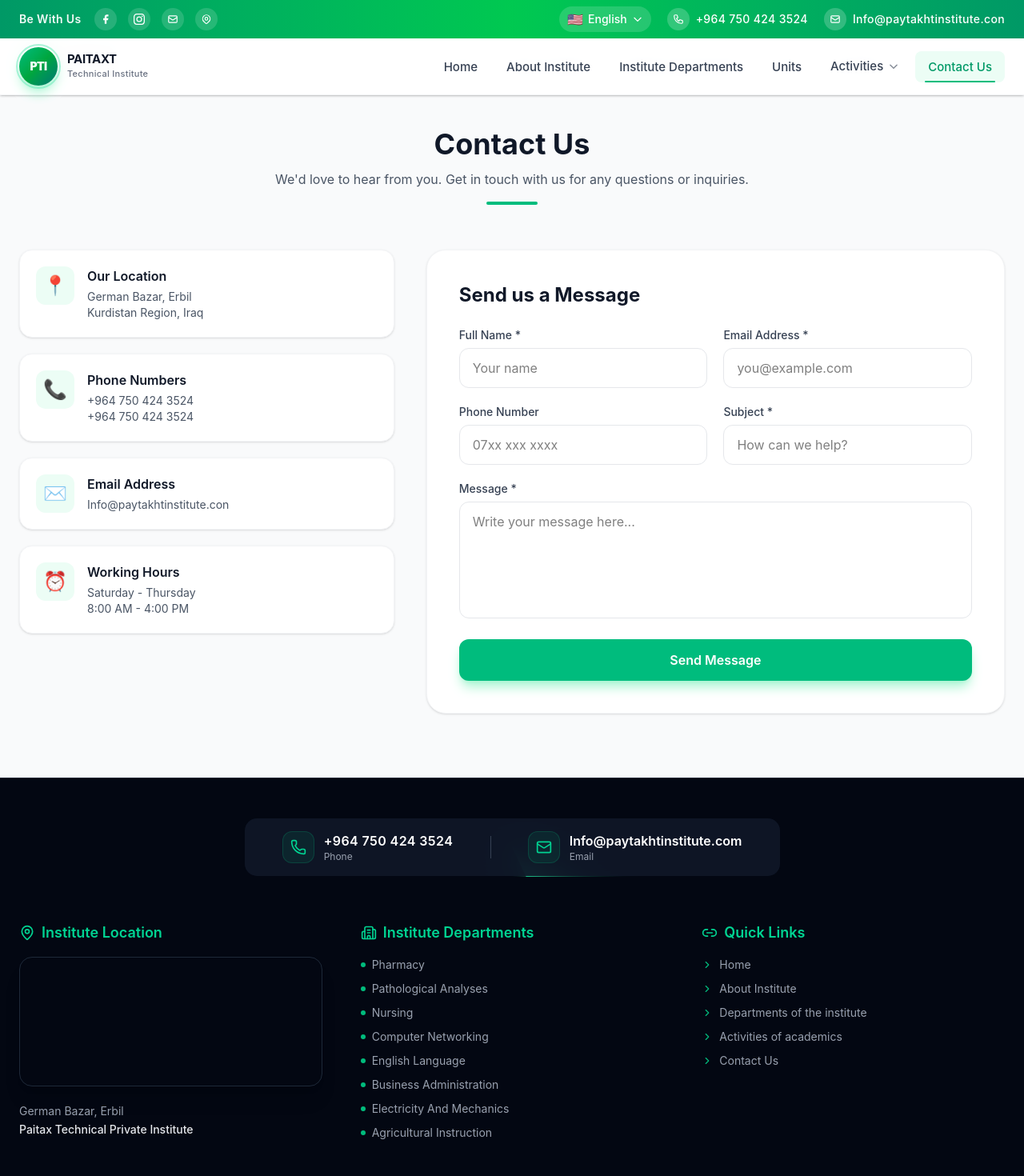
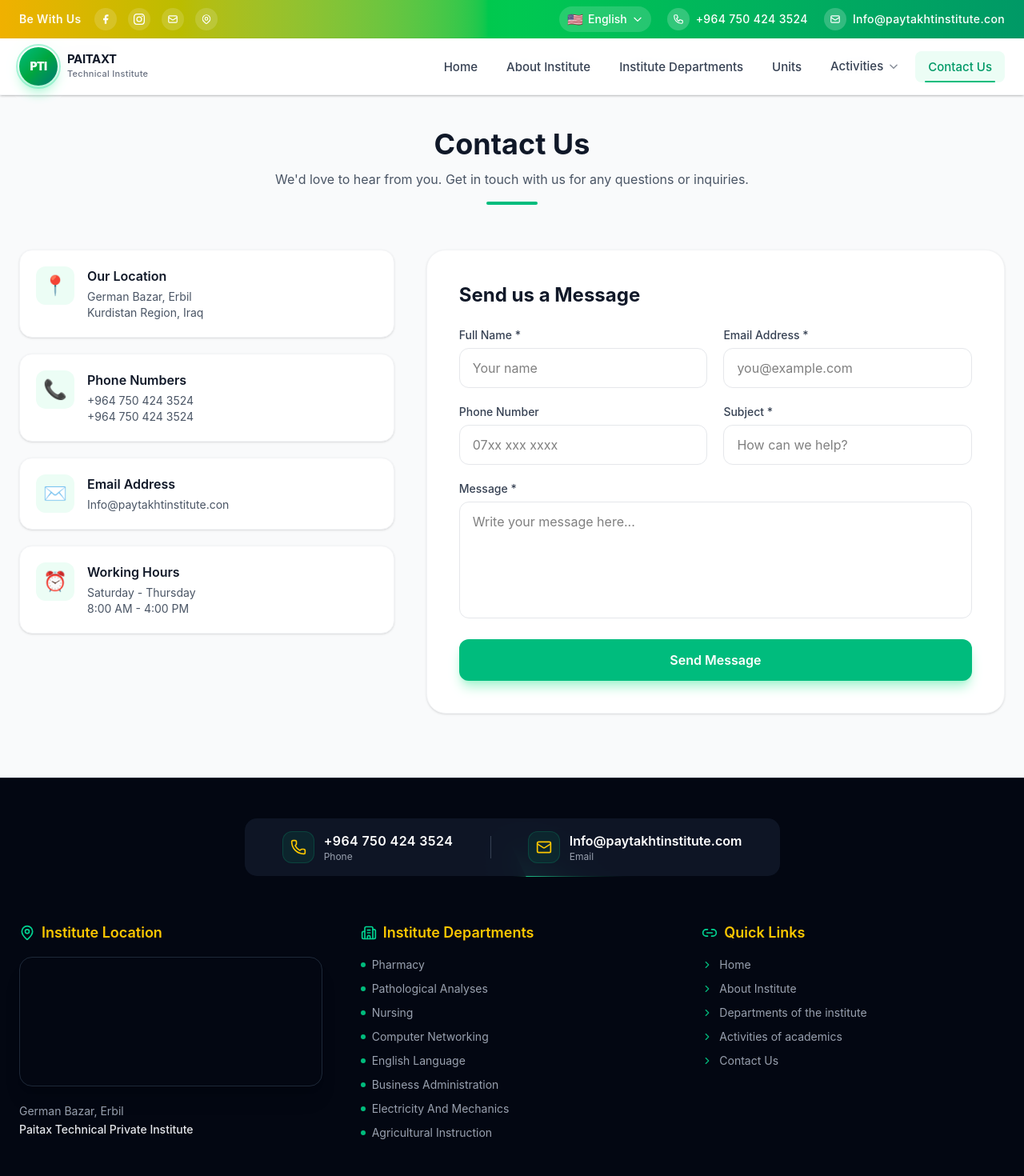
Before and after one commit to NimaOBR/Test-SPA-Erbil-Office, a React (Vite) app: page /contact in a window 1280 px wide. Shown: the top 1470 px of the page at 80% size. Built offline with nearby package versions, Linux system fonts and the light colour scheme; grey boxes are pictures that could not be loaded.

Commit message:
first commit

```diff
--- a/src/components/Departments.jsx
+++ b/src/components/Departments.jsx
@@ -124,7 +124,7 @@ const Departments = () => {
 
                 {/* Content */}
                 <div className="absolute inset-0 flex flex-col items-center justify-center p-5 text-center">
-                  <div className="w-14 h-14 rounded-full bg-emerald-500/90 flex items-center justify-center text-2xl mb-4 shadow-lg group-hover:scale-110 transition-transform duration-300">
+                  <div className="w-14 h-14 rounded-full bg-yellow-500 flex items-center justify-center text-2xl mb-4 shadow-lg group-hover:scale-110 transition-transform duration-300">
                     {dept.icon}
                   </div>
                   <h3 className="text-white font-semibold text-lg leading-tight drop-shadow-md">
--- a/src/components/Footer.jsx
+++ b/src/components/Footer.jsx
@@ -33,7 +33,7 @@ const Footer = () => {
                 href="tel:0750 424 3524"
                 className="flex items-center gap-3 group hover:opacity-90 transition-opacity"
               >
-                <div className="w-9 h-9 sm:w-10 sm:h-10 bg-emerald-500/10 text-emerald-400 rounded-xl flex items-center justify-center flex-shrink-0 border border-emerald-500/20 group-hover:scale-105 transition-transform">
+                <div className="w-9 h-9 sm:w-10 sm:h-10 bg-emerald-500/10 text-yellow-400 rounded-xl flex items-center justify-center flex-shrink-0 border border-emerald-500/20 group-hover:scale-105 transition-transform">
                   <Phone className="w-4 h-4 sm:w-5 sm:h-5" />
                 </div>
                 <div>
@@ -50,7 +50,7 @@ const Footer = () => {
                 href="mailto:Info@paytakhtinstitute.com"
                 className="flex items-center gap-3 min-w-0 group hover:opacity-90 transition-opacity"
               >
-                <div className="w-9 h-9 sm:w-10 sm:h-10 bg-emerald-500/10 text-emerald-400 rounded-xl flex items-center justify-center flex-shrink-0 border border-emerald-500/20 group-hover:scale-105 transition-transform">
+                <div className="w-9 h-9 sm:w-10 sm:h-10 bg-emerald-500/10 text-yellow-400 rounded-xl flex items-center justify-center flex-shrink-0 border border-emerald-500/20 group-hover:scale-105 transition-transform">
                   <Mail className="w-4 h-4 sm:w-5 sm:h-5" />
                 </div>
                 <div className="min-w-0">
@@ -69,7 +69,7 @@ const Footer = () => {
 
           {/* ستون آدرس و نقشه */}
           <div className="space-y-4">
-            <h3 className="text-emerald-400 font-semibold text-lg flex items-center gap-2">
+            <h3 className="text-yellow-400 font-semibold text-lg flex items-center gap-2">
               <MapPin className="w-5 h-5 text-emerald-400" />
               {t('location')}
             </h3>
@@ -92,7 +92,7 @@ const Footer = () => {
 
           {/* ستون دپارتمان‌ها */}
           <div>
-            <h3 className="text-emerald-400 font-semibold text-lg mb-4 flex items-center gap-2">
+            <h3 className="text-yellow-400 font-semibold text-lg mb-4 flex items-center gap-2">
               <Building2 className="w-5 h-5 text-emerald-400" />
               {t('departments')}
             </h3>
@@ -119,7 +119,7 @@ const Footer = () => {
 
           {/* ستون لینک‌های سریع */}
           <div>
-            <h3 className="text-emerald-400 font-semibold text-lg mb-4 flex items-center gap-2">
+            <h3 className="text-yellow-400 font-semibold text-lg mb-4 flex items-center gap-2">
               <Link2 className="w-5 h-5 text-emerald-400" />
               {t('quickLinks')}
             </h3>
--- a/src/components/Hero.jsx
+++ b/src/components/Hero.jsx
@@ -98,7 +98,7 @@ const Hero = () => {
                 href="#register"
                 whileHover={{ scale: 1.03 }}
                 whileTap={{ scale: 0.97 }}
-                className="inline-block bg-emerald-500 hover:bg-emerald-600 text-white font-medium px-7 py-3 sm:px-8 sm:py-3.5 text-sm sm:text-base rounded-xl shadow-lg shadow-emerald-500/25 transition-colors"
+                className="inline-block bg-yellow-500  hover:bg-emerald-600 text-white font-medium px-7 py-3 sm:px-8 sm:py-3.5 text-sm sm:text-base rounded-xl shadow-lg shadow-emerald-500/25 transition-colors"
               >
                 {t('clickToKnowMore')}
               </motion.a>
@@ -139,7 +139,7 @@ const Hero = () => {
               href="tel:0750 424 3524"
               className="flex items-center gap-3 w-full sm:w-auto justify-start sm:justify-center hover:opacity-85 transition-opacity whitespace-nowrap"
             >
-              <div className="w-9 h-9 sm:w-10 sm:h-10 bg-emerald-500/10 text-emerald-400 rounded-xl flex items-center justify-center flex-shrink-0 border border-emerald-500/20">
+              <div className="w-9 h-9 sm:w-10 sm:h-10 bg-emerald-500/10 text-yellow-400 rounded-xl flex items-center justify-center flex-shrink-0 border border-emerald-500/20">
                 <svg className="w-4 h-4 sm:w-5 sm:h-5" fill="none" stroke="currentColor" viewBox="0 0 24 24">
                   <path strokeLinecap="round" strokeLinejoin="round" strokeWidth={2.2} d="M3 5a2 2 0 012-2h3.28a1 1 0 01.948.684l1.498 4.493a1 1 0 01-.502 1.21l-2.257 1.13a11.042 11.042 0 005.516 5.516l1.13-2.257a1 1 0 011.21-.502l4.493 1.498a1 1 0 01.684.949V19a2 2 0 01-2 2h-1C9.716 21 3 14.284 3 6V5z" />
                 </svg>
@@ -158,7 +158,7 @@ const Hero = () => {
               href="mailto:Info@paytakhtinstitute.com"
               className="flex items-center gap-3 w-full sm:w-auto justify-start sm:justify-center hover:opacity-85 transition-opacity whitespace-nowrap"
             >
-              <div className="w-9 h-9 sm:w-10 sm:h-10 bg-emerald-500/10 text-emerald-400 rounded-xl flex items-center justify-center flex-shrink-0 border border-emerald-500/20">
+              <div className="w-9 h-9 sm:w-10 sm:h-10 bg-emerald-500/10 text-yellow-400 rounded-xl flex items-center justify-center flex-shrink-0 border border-emerald-500/20">
                 <svg className="w-4 h-4 sm:w-5 sm:h-5" fill="none" stroke="currentColor" viewBox="0 0 24 24">
                   <path strokeLinecap="round" strokeLinejoin="round" strokeWidth={2} d="M3 8l7.89 5.26a2 2 0 002.22 0L21 8M5 19h14a2 2 0 002-2V7a2 2 0 00-2-2H5a2 2 0 00-2 2v10a2 2 0 002 2z" />
                 </svg>
--- a/src/components/Navbar.jsx
+++ b/src/components/Navbar.jsx
@@ -40,7 +40,7 @@ const Navbar = () => {
     <header className="fixed top-0 left-0 right-0 z-50">
 
       {/* ========== TOP BAR ========== */}
-      <div className="bg-gradient-to-r from-emerald-600 via-green-500 to-emerald-600 text-white text-sm shadow-sm">
+      <div className="bg-gradient-to-r from-yellow-500 via-green-500 to-emerald-600 text-white text-sm shadow-sm">
         <div className="max-w-7xl mx-auto px-4 sm:px-6 py-2 flex flex-wrap items-center justify-between gap-y-2">
 
           {/* Left */}
```
